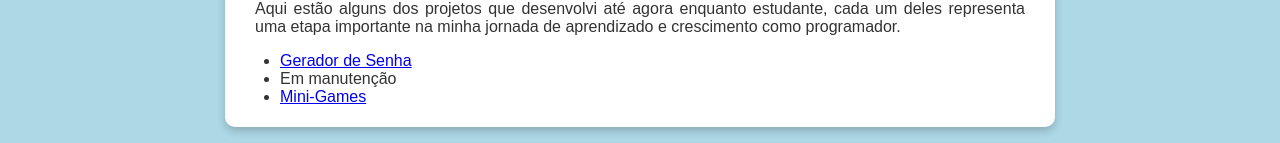
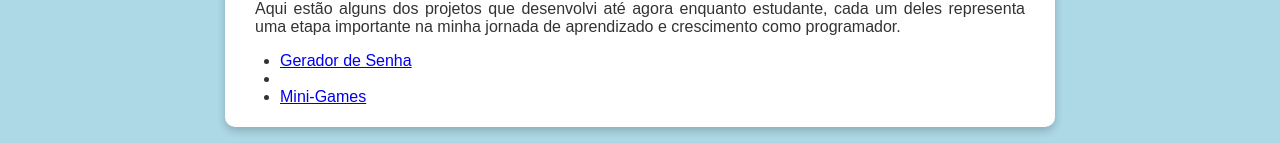
Before and after one commit to decknho/Web, a plain HTML site: page index.html in a window 1280 px wide. Shown: the part 373-516 px from the top of the page. Drawn offline with Linux system fonts and the light colour scheme.

Commit message:
remove texto manutenção e recoloca o link

```diff
--- a/index.html
+++ b/index.html
@@ -36,7 +36,7 @@
         </p>
         <ul>
             <li><a href="geradordesenha.html">Gerador de Senha</a></li>
-            <li>Em manutenção</li>
+            <li><a href="selic.html"></a></li>
             <li><a href="https://github.com/decknho/Mini-Games">Mini-Games</a></li>
         </ul>
     </div>
```
